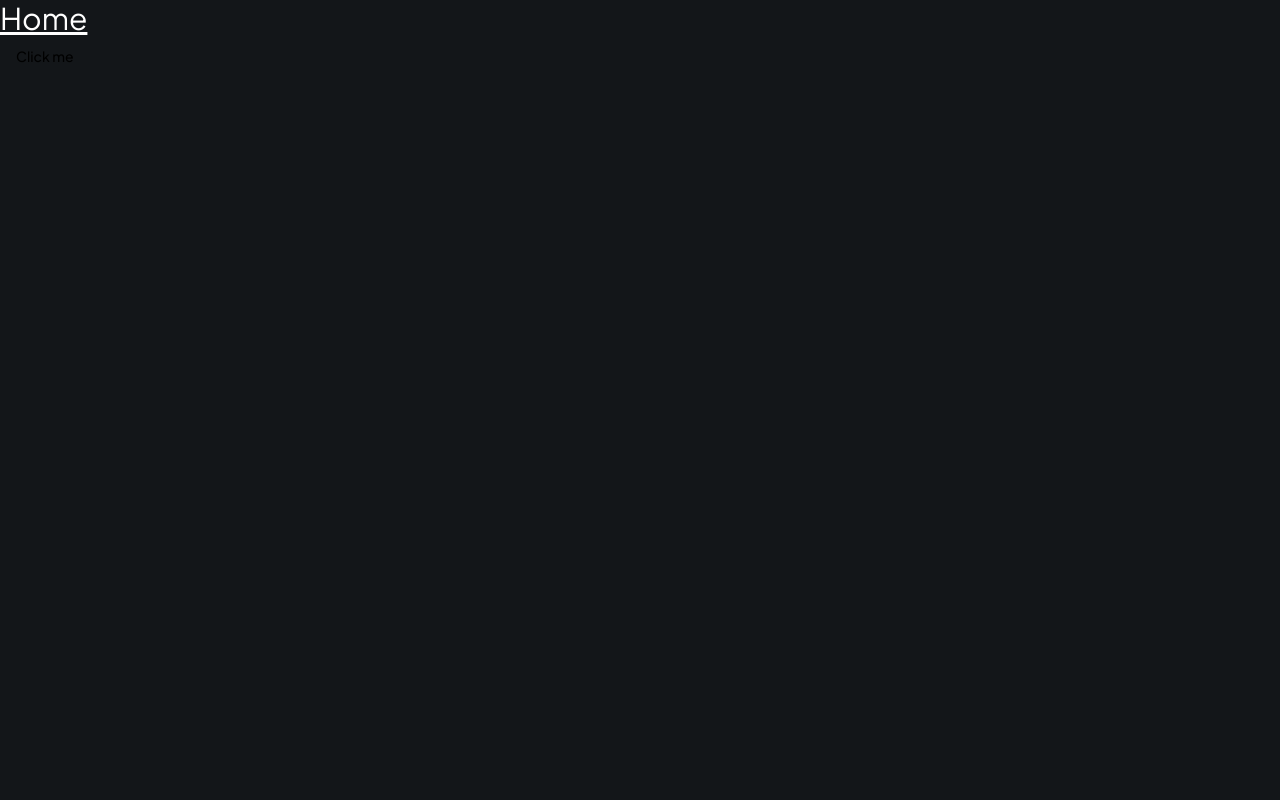
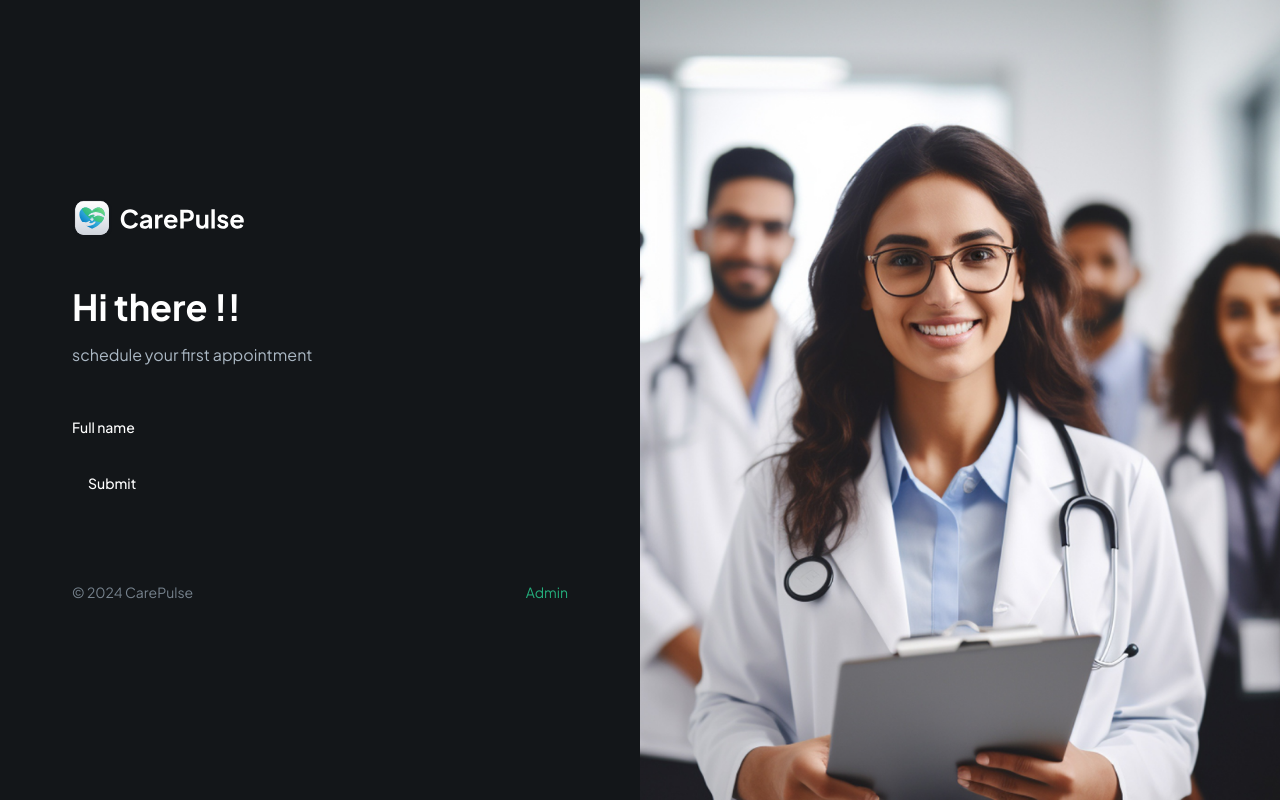
Before and after one commit to AymanSdk/pms_v2, a Next.js app: page / in a window 1280 px wide. Built offline with nearby package versions, Linux system fonts and the light colour scheme.

Commit message:
feat: Add ThemeProvider and update layout to use dark theme by default

```diff
--- a/app/layout.tsx
+++ b/app/layout.tsx
@@ -2,6 +2,7 @@ import type { Metadata } from "next";
 import { Plus_Jakarta_Sans } from "next/font/google";
 import "./globals.css";
 import { cn } from "@/lib/utils";
+import { ThemeProvider } from "@/components/theme-provider";
 
 const fontSans = Plus_Jakarta_Sans({
   subsets: ["latin"],
@@ -27,7 +28,9 @@ export default function RootLayout({
           fontSans.variable
         )}
       >
-        {children}
+        <ThemeProvider attribute="class" defaultTheme="dark">
+          {children}
+        </ThemeProvider>
       </body>
     </html>
   );
--- a/app/page.tsx
+++ b/app/page.tsx
@@ -1,10 +1,39 @@
-import { Button } from "@/components/ui/button";
+import PatientForm from "@/components/forms/PatientForm";
+import Image from "next/image";
+import Link from "next/link";
 
 export default function Home() {
   return (
-    <div>
-      <h1 className="text-white text-3xl underline">Home</h1>
-      <Button>Click me</Button>
+    <div className="flex h-screen max-h-screen">
+      {/* TODO: OTP | PassKey Module */}
+
+      <section className="remove-scrollbar container my-auto">
+        <div className="sub-container max-w-[496px]">
+          <Image
+            src="/assets/icons/logo-full.svg"
+            height={1000}
+            width={1000}
+            alt="patient"
+            className="mb-12 h-10 w-fit"
+          />
+          <PatientForm />
+          <div className="text-14-regular mt-20 flex justify-between">
+            <p className=" justify-items-end text-dark-600 xl:text-left">
+              © 2024 CarePulse
+            </p>
+            <Link href="/?admin=true" className="text-green-500">
+              Admin
+            </Link>
+          </div>
+        </div>
+      </section>
+      <Image
+        src="/assets/images/onboarding-img.png"
+        height={1000}
+        width={1000}
+        alt="patient"
+        className="side-img max-w-[50%]"
+      />
     </div>
   );
 }
--- /dev/null
+++ b/components/CustomFormField.tsx
@@ -0,0 +1,48 @@
+"use client";
+
+import React from "react";
+import { Input } from "@/components/ui/input";
+import {
+  FormControl,
+  FormDescription,
+  FormField,
+  FormItem,
+  FormLabel,
+  FormMessage,
+} from "@/components/ui/form";
+import { Control } from "react-hook-form";
+import { FormFieldType } from "./forms/PatientForm";
+import { Label } from "@radix-ui/react-label";
+
+interface CustomProps {
+  control: Control<any>;
+  fieldType: FormFieldType;
+  name: string;
+  label?: string;
+  placeholder?: string;
+  iconSrc?: string;
+  iconAlt?: string;
+  disabled?: boolean;
+  dateFormat?: string;
+  showTimeSelect?: boolean;
+  children?: React.ReactNode;
+  renderSkeleton?: (field: any) => React.ReactNode;
+}
+
+const CustomFormField = ({ control, fieldType, name, label }: CustomProps) => {
+  return (
+    <FormField
+      control={control}
+      name={name}
+      render={({ field }) => (
+        <FormItem className="flex-1">
+          {fieldType !== FormFieldType.CHECKBOX && label && (
+            <FormLabel>{label}</FormLabel>
+          )}
+        </FormItem>
+      )}
+    />
+  );
+};
+
+export default CustomFormField;
--- /dev/null
+++ b/components/forms/PatientForm.tsx
@@ -0,0 +1,62 @@
+"use client";
+// Importing the necessary modules
+import { zodResolver } from "@hookform/resolvers/zod";
+import { useForm } from "react-hook-form";
+import { z } from "zod";
+import { Button } from "@/components/ui/button";
+import { Form } from "@/components/ui/form";
+import { Input } from "@/components/ui/input";
+import CustomFormField from "../CustomFormField";
+
+export enum FormFieldType {
+  INPUT = "Input",
+  TEXTAREA = "Textarea",
+  PHONE_INPUT = "PhoneInput",
+  CHECKBOX = "Checkbox",
+  DATE_PICKER = "DatePicker",
+  SELECT = "Select",
+  SKELETON = "Skeleton",
+}
+
+const formSchema = z.object({
+  username: z.string().min(2, {
+    message: "Username must be at least 2 characters.",
+  }),
+});
+
+const PatientForm = () => {
+  const form = useForm<z.infer<typeof formSchema>>({
+    resolver: zodResolver(formSchema),
+    defaultValues: {
+      username: "",
+    },
+  });
+
+  function onSubmit(values: z.infer<typeof formSchema>) {
+    console.log(values);
+  }
+  return (
+    <Form {...form}>
+      <form onSubmit={form.handleSubmit(onSubmit)} className="space-y-6 flex-1">
+        <section className="mb-12 space-y-4">
+          <h1 className="header">Hi there !! </h1>
+          <p className="text-dark-700">schedule your first appointment</p>
+        </section>
+
+        <CustomFormField
+          control={form.control}
+          fieldType={FormFieldType.INPUT}
+          name="name"
+          label="Full name"
+          placeholder="John Doe"
+          iconSrc="/assets/icons/user.svg"
+          iconAlt="user"
+        />
+
+        <Button type="submit">Submit</Button>
+      </form>
+    </Form>
+  );
+};
+
+export default PatientForm;
```
